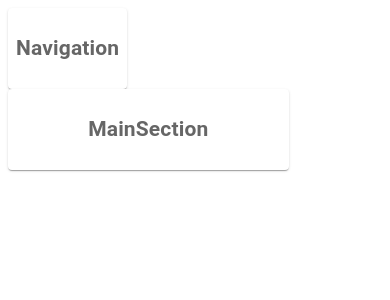
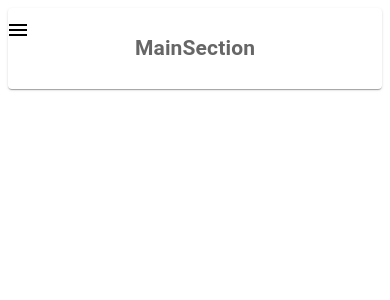
Before and after one commit to toyman640/construction-temp, a React (Create React App) app: page / in a window 390 px wide. Shown: the top 300 px of the page. Built offline with nearby package versions, Linux system fonts and the light colour scheme.

Commit message:
Make responsive menu

```diff
--- a/src/App.css
+++ b/src/App.css
@@ -1,39 +1,3 @@
-.App {
-  text-align: center;
+.MenuItems {
+  margin-top: 20%;
 }
-
-.App-logo {
-  height: 40vmin;
-  pointer-events: none;
-}
-
-@media (prefers-reduced-motion: no-preference) {
-  .App-logo {
-    animation: App-logo-spin infinite 20s linear;
-  }
-}
-
-.App-header {
-  background-color: #282c34;
-  min-height: 100vh;
-  display: flex;
-  flex-direction: column;
-  align-items: center;
-  justify-content: center;
-  font-size: calc(10px + 2vmin);
-  color: white;
-}
-
-.App-link {
-  color: #61dafb;
-}
-
-@keyframes App-logo-spin {
-  from {
-    transform: rotate(0deg);
-  }
-
-  to {
-    transform: rotate(360deg);
-  }
-}
--- a/src/App.js
+++ b/src/App.js
@@ -1,5 +1,6 @@
 import { BrowserRouter, Routes, Route } from 'react-router-dom';
 import MainContainer from './components/MainContainer';
+import './App.css';
 
 function App() {
   return (
--- a/src/components/MainContainer.js
+++ b/src/components/MainContainer.js
@@ -16,14 +16,15 @@ const Item = styled(Paper)(({ theme }) => ({
 
 const MainContainer = () => (
   <Box sx={{ flexGrow: 1 }}>
-    <Grid container spacing={0} columns={16}>
-      <Grid item lg={4}>
+    <Grid item container spacing={0} columns={16}>
+      <Grid item lg={4} xs={4} sx={{ display: { xs: 'none', lg: 'block' } }}>
         <Item><Navigation /></Item>
       </Grid>
-      <Grid item xs={12}>
+      <Grid item lg={12} xs={16}>
         <Item><MainSection /></Item>
       </Grid>
     </Grid>
+    <Navigation />
   </Box>
 );
 
--- a/src/components/Navigation.js
+++ b/src/components/Navigation.js
@@ -1,9 +1,78 @@
-import React from 'react';
+import React, { useState, useEffect } from 'react';
+import {
+  Drawer, IconButton, List, ListItem, ListItemText, useMediaQuery,
+} from '@mui/material';
+import MenuIcon from '@mui/icons-material/Menu';
+import { Link } from 'react-router-dom';
+import CloseIcon from '@mui/icons-material/Close';
 
-const Navigation = () => (
-  <h2>
-    Navigation
-  </h2>
-);
+const Navigation = () => {
+  const isLargeScreen = useMediaQuery('(min-width:769px)');
+  const [open, setOpen] = useState(false);
+
+  useEffect(() => {
+    if (isLargeScreen) {
+      setOpen(true);
+    } else {
+      setOpen(false);
+    }
+  }, [isLargeScreen]);
+
+  const toggleDrawer = (open) => (event) => {
+    if (event.type === 'keydown' && (event.key === 'Tab' || event.key === 'Shift')) {
+      return;
+    }
+    setOpen(open);
+  };
+
+  const menuItems = [
+    { id: 1, text: 'Home', path: '/' },
+    { id: 2, text: 'Profile', path: '/profile' },
+    { id: 3, text: 'Settings', path: '/settings' },
+    { id: 4, text: 'Logout', path: '/logout' },
+  ];
+
+  return (
+    <>
+      {!isLargeScreen && (
+        <IconButton
+          color="inherit"
+          aria-label="toggle drawer"
+          edge="start"
+          onClick={toggleDrawer(!open)}
+          sx={{
+            display: { xs: 'block', lg: 'none' },
+            position: 'fixed',
+            top: 10,
+            left: 10,
+            zIndex: 1300,
+          }}
+        >
+          {open ? <CloseIcon /> : <MenuIcon />}
+        </IconButton>
+      )}
+      <Drawer
+        anchor="left"
+        open={open}
+        onClose={toggleDrawer(false)}
+        variant={isLargeScreen ? 'persistent' : 'temporary'}
+        sx={{
+          '& .MuiDrawer-paper': {
+            width: 240,
+            boxSizing: 'border-box',
+          },
+        }}
+      >
+        <List sx={{ marginTop: '20%' }}>
+          {menuItems.map((item) => (
+            <ListItem button key={item.id} component={Link} to={item.path}>
+              <ListItemText primary={item.text} />
+            </ListItem>
+          ))}
+        </List>
+      </Drawer>
+    </>
+  );
+};
 
 export default Navigation;
```
